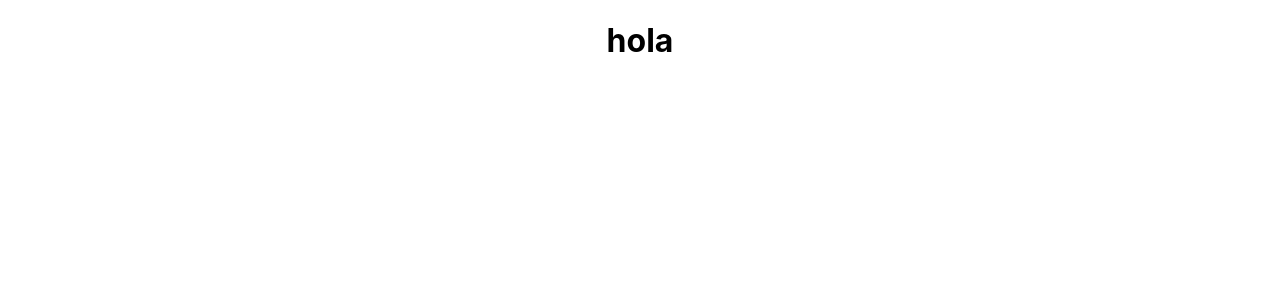
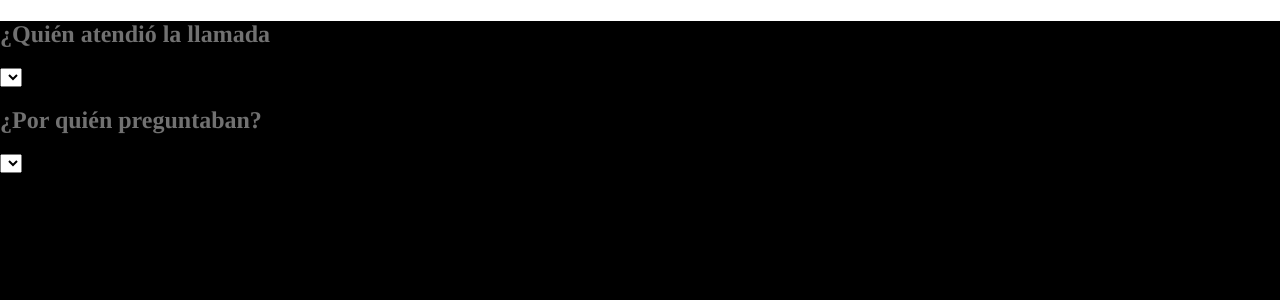
Before and after one commit to alhana-yo/easley-s4-your-calls-app, a React (Create React App) app: page / in a window 1280 px wide. Shown: the top 300 px of the page. Built offline with nearby package versions, Linux system fonts and the light colour scheme.

Commit message:
persons incoming and requested

```diff
--- a/src/App.js
+++ b/src/App.js
@@ -1,11 +1,25 @@
 import React, { Component } from 'react';
 import './styles/App.scss';
+
 
 class App extends Component {
   render() {
     return (
       <div className="App">
-        <h1>hola</h1>
+        <h1></h1>
+        <main className="main">
+          <div className="main__whoCalls">
+            <h2 className="main__whocalls--title">¿Quién atendió la llamada</h2>
+            <select className="main__employees"></select>
+          </div>
+
+          <div className="main__requested--employee">
+            <h2 className="main__requested--employee-title">¿Por quién preguntaban?</h2>
+            <select className="main__employees"></select>
+          </div>
+
+
+        </main>
       </div>
     );
   }
--- a/src/styles/App.scss
+++ b/src/styles/App.scss
@@ -1,13 +1,33 @@
-.App {
-  text-align: center;
+
+.App{
+  background-color: black;
+  height: 100vh;
+  font-family: 'Favorit', Times;
 }
 
 
-@keyframes App-logo-spin {
-  from {
-    transform: rotate(0deg);
-  }
-  to {
-    transform: rotate(360deg);
-  }
+//main//
+
+.main{
+  color: #717171;
+
+
 }
+.main__whoCalls{
+
+}
+.main__whocalls--title{
+
+}
+.main__employees{
+
+}
+.main__requested--employee{
+
+}
+.main__requested--employee-title{
+
+}
+.main__employees{
+
+}
```
Also changed, not shown: src/styles/_typography.scss (added), 1 other file (tests, documents, lock files or other folders).
